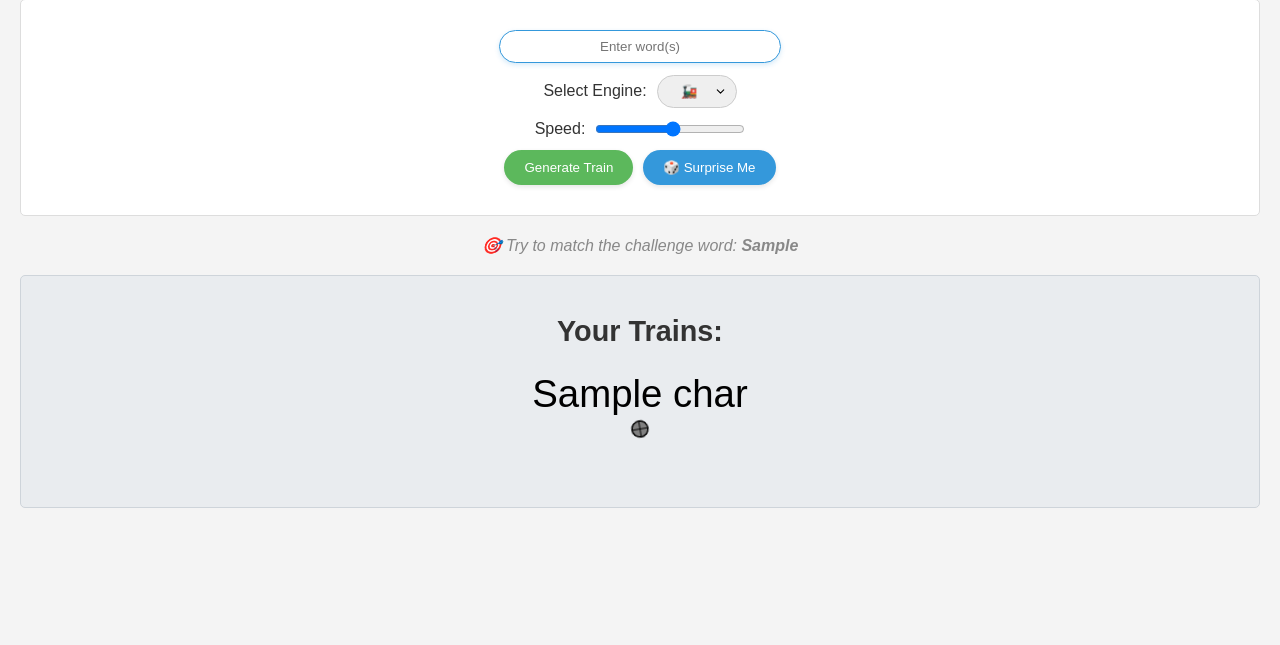
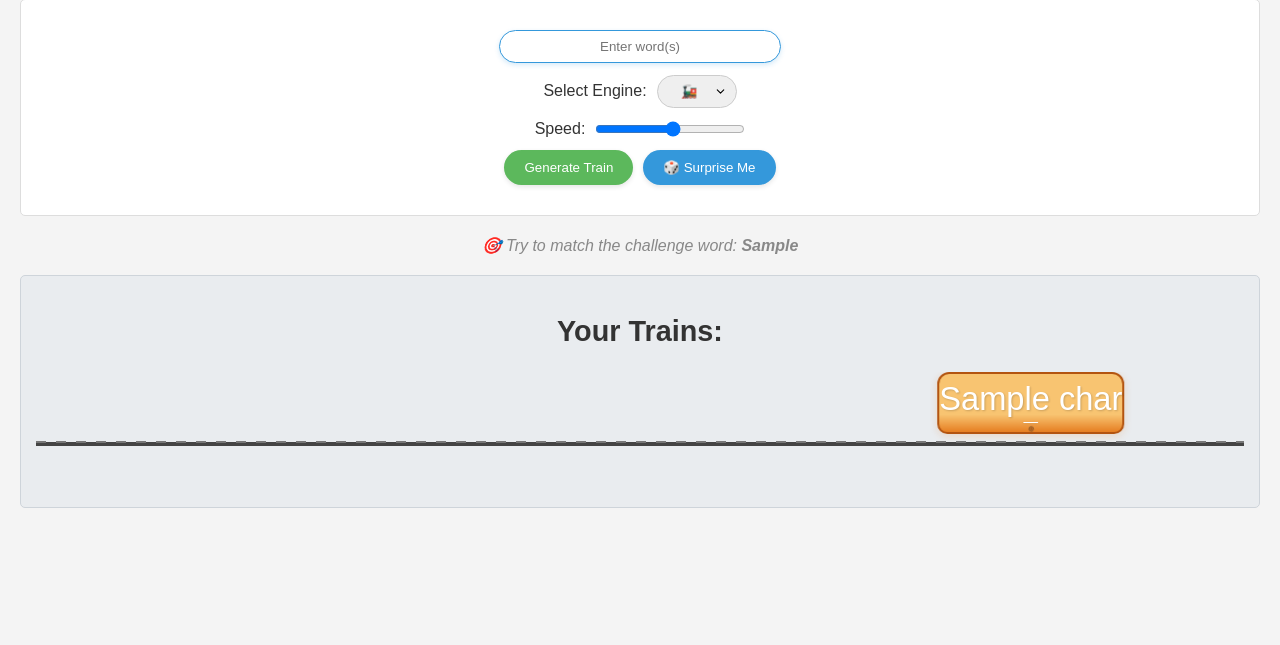
Before and after one commit to ertwrx/word_train_webapp, a Flask app: template app/templates/index.html in a window 1280 px wide. Shown: the part 82-727 px from the top of the page. Run offline with Flask 2, Linux system fonts and the light colour scheme; the template is opened without the code that fills it: most values are stand-ins (such as "Sample title", 1, 10 or a date in 2020).

Commit message:
change appearance of the train

```diff
--- a/app/main.py
+++ b/app/main.py
@@ -73,7 +73,7 @@
         speed = int(request.form.get("speed", 12))
 
         if user_word:
-            output = [generate_word_train(user_word, engine)]
+            output = [engine + user_word]
 
             session.setdefault("history", [])
             session["history"].append(user_word)
--- a/app/static/style.css
+++ b/app/static/style.css
@@ -173,22 +173,58 @@
 .train-with-wheels {
   display: flex;
   flex-direction: row;
-  align-items: flex-start;
-  justify-content: center;
-  gap: 5px;
+  align-items: flex-end;
+  gap: 8px;
+  animation: scrollTrain 8s linear infinite;
+  width: fit-content;
+  position: relative;
 }
 
 .train-car {
   display: flex;
   flex-direction: column;
   align-items: center;
+  min-width: 44px;
+  margin: 0 2px;
+  position: relative;
+  height: 58px;
+  justify-content: flex-end;
+  border-radius: 8px 8px 10px 10px;
+  box-shadow: 1px 2px 4px rgba(60,60,60,0.08);
+  border: 2px solid #8884;
+}
+
+.train-car.engine {
+  background: linear-gradient(180deg, #f8c471 70%, #e67e22 100%);
+  border: 2px solid #b35410;
+  border-radius: 12px 12px 10px 10px;
+  box-shadow: 0 2px 8px #e67e2233;
+}
+
+.train-car.coach {
+  background: linear-gradient(180deg, #5dade2 80%, #2980b9 100%);
+  border: 2px solid #145a8c;
+  border-radius: 8px 8px 10px 10px;
+  box-shadow: 0 1px 4px #2980b933;
 }
 
 .train-letter {
-  font-size: 2em;
-  margin-bottom: 3px;
+  font-size: 1.7em;
+  color: #fff;
+  font-family: 'Arial Rounded MT Bold', Arial, sans-serif;
+  margin: 6px 0 0 0;
+  text-shadow: 1px 1px 2px rgba(32,32,32,0.2);
+  z-index: 2;
 }
-
+.window {
+  width: 15px;
+  height: 11px;
+  background: #fff;
+  border-radius: 3px 3px 6px 6px;
+  margin: 4px 0 2px 0;
+  box-shadow: 0 1px 2px #8883;
+  z-index: 1;
+}
 
 .train-output {
     display: inline-block;
@@ -199,22 +235,23 @@
 
 /* Wheels Styles */
 
+.wheel {
+  width: 50px;
+  height: 50px;
+  animation: spinCounter 1s linear infinite;
+  margin-top: 1px;
+}
 
-.wheel {
-  width: 20px;
-  height: 20px;
-  animation: spinCounter linear infinite;
-}
 
 /* Animation Keyframes */
 @keyframes scrollTrain {
-    0% { transform: translateX(100%); }
-    100% { transform: translateX(-100%); }
+  0% { transform: translateX(100vw); }
+  100% { transform: translateX(-100%); }
 }
 
 @keyframes spinCounter {
-    0% { transform: rotate(0deg); }
-    100% { transform: rotate(-360deg); }
+  0% { transform: rotate(0deg); }
+  100% { transform: rotate(-360deg); }
 }
 
 /* Train Block and Rails */
--- a/app/templates/index.html
+++ b/app/templates/index.html
@@ -78,21 +78,32 @@
         <div class="output">
             <h2>Your Trains:</h2>
 {% for train in output %}
-
   <div class="train-block">
     <div class="train-container">
       <div class="train-with-wheels">
         {% for char in train %}
-    <div class="train-car">
+          {% if loop.index0 == 0 %}
+            <div class="train-car engine">
               <span class="train-letter">{{ char }}</span>
+              <div class="window"></div>
               <svg class="wheel" viewBox="0 0 40 40">
-        <circle cx="20" cy="20" r="16" stroke="black" stroke-width="3" fill="gray" />
-        <line x1="20" y1="4" x2="20" y2="36" stroke="black" stroke-width="2" />
-        <line x1="4" y1="20" x2="36" y2="20" stroke="black" stroke-width="2" />
+                <circle cx="20" cy="20" r="16" stroke="#333" stroke-width="3" fill="#e67e22" />
+                <line x1="20" y1="4" x2="20" y2="36" stroke="#222" stroke-width="2" />
+                <line x1="4" y1="20" x2="36" y2="20" stroke="#222" stroke-width="2" />
               </svg>
             </div>
+          {% else %}
+            <div class="train-car coach">
+              <span class="train-letter">{{ char }}</span>
+              <div class="window"></div>
+              <svg class="wheel" viewBox="0 0 40 40">
+                <circle cx="20" cy="20" r="16" stroke="#333" stroke-width="3" fill="#2980b9" />
+                <line x1="20" y1="4" x2="20" y2="36" stroke="#222" stroke-width="2" />
+                <line x1="4" y1="20" x2="36" y2="20" stroke="#222" stroke-width="2" />
+              </svg>
+            </div>
+          {% endif %}
         {% endfor %}
-</div>
       </div>
     </div>
     <div class="rails">
@@ -102,8 +113,9 @@
       </svg>
     </div>
   </div>
+{% endfor %}
 
-            {% endfor %}
+
         </div>
         {% endif %}
     </div>
```
Lines whose indentation alone changed are shown as unchanged.
